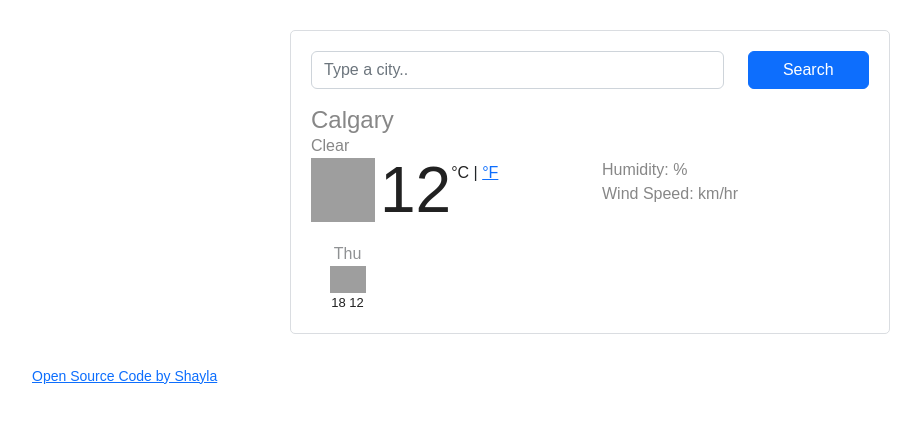
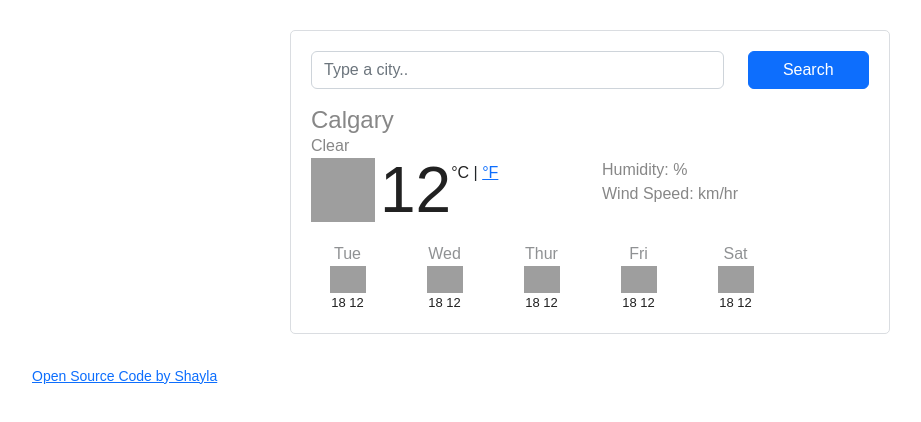
Before and after one commit to shay876/weatherapp2, a plain HTML site: page index.html in a window 1280 px wide. Shown: the whole page, without its empty margins (50-971 px from the left). Drawn offline with nearby package versions, Linux system fonts and the light colour scheme; grey boxes are pictures that could not be loaded.

Commit message:
create display forecast function

```diff
--- a/index.html
+++ b/index.html
@@ -70,7 +70,7 @@
           </div>
         </div>
 
-        <div class="weather-forecast">
+        <div class="weather-forecast" id="forecast">
           <div class="row">
             <div class="col-2">
               <div class="weather-forecast-date">Thu</div>
--- a/script.js
+++ b/script.js
@@ -21,6 +21,43 @@ function formatDate(timestamp) {
   return `${day}, ${hours}:${minutes}`;
 }
 
+//start forecast script
+//
+function displayForecast() {
+  let forecastElement = document.querySelector("#forecast");
+  //
+  let forecastHTML = `<div class="row">`;
+  //
+  //
+  let days = ["Tue", "Wed", "Thur", "Fri", "Sat"];
+
+  days.forEach(function (day) {
+    //
+
+    forecastHTML =
+      forecastHTML +
+      `
+            <div class="col-2">
+              <div class="weather-forecast-date">${day}</div>
+              <img
+                src="http://openweathermap.org/img/wn/50d@2x.png"
+                alt=""
+                width="36px"
+              />
+              <div class="weather-forecast-temperature">
+                <span class="weather-forecast-temperature-max">18</span>
+                <span class="weather-forecast-temperature-min">12</span>
+              </div>
+            </div>
+          `;
+  });
+
+  //
+  forecastHTML = forecastHTML + `</div>`;
+  forecastElement.innerHTML = forecastHTML;
+}
+//
+//end forecast script
 function displayTemperature(response) {
   console.log(response.data);
   let temperatureElement = document.querySelector("#temperature");
@@ -77,6 +114,7 @@ let form = document.querySelector("#search-form");
 form.addEventListener("submit", handleSubmit);
 
 let celciusTemperature = null;
+displayForecast();
 
 let farenheitLink = document.querySelector("#farenheit");
 farenheitLink.addEventListener("click", displayFarenheitTemperature);
```
